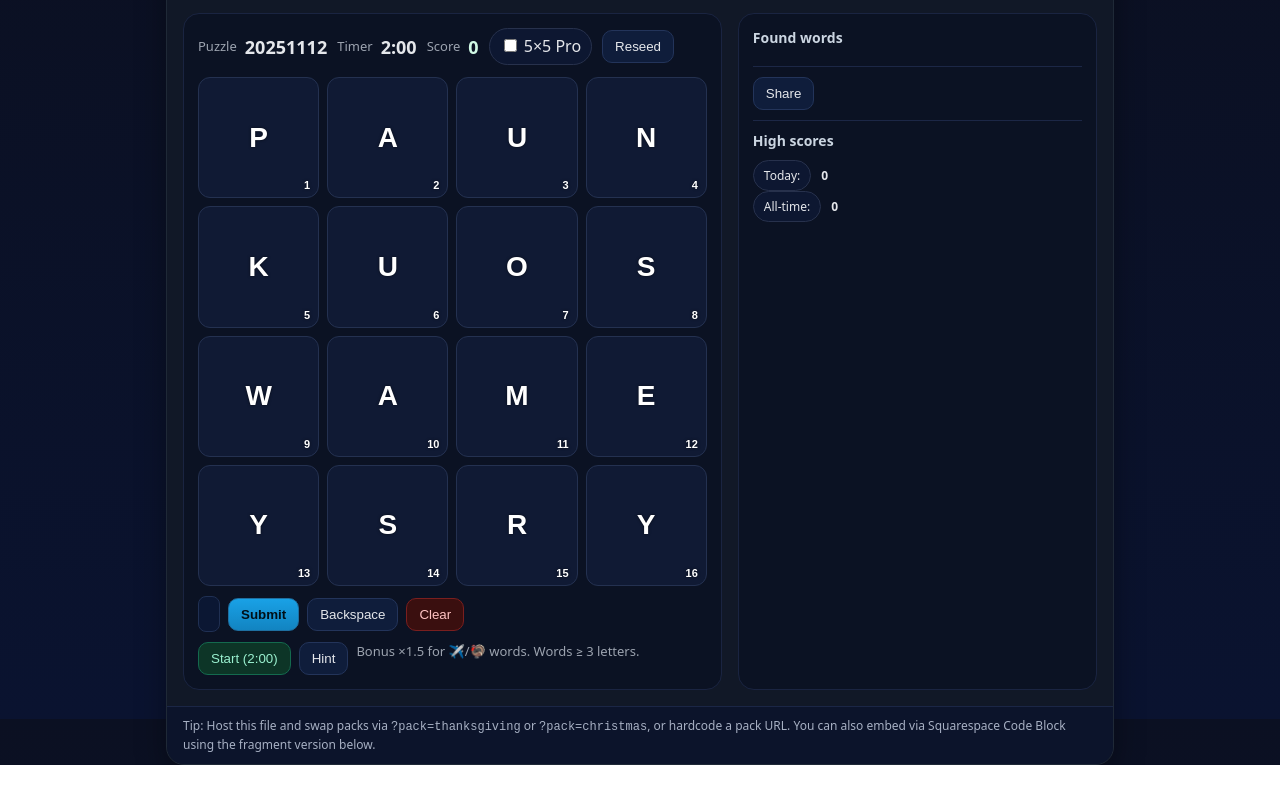
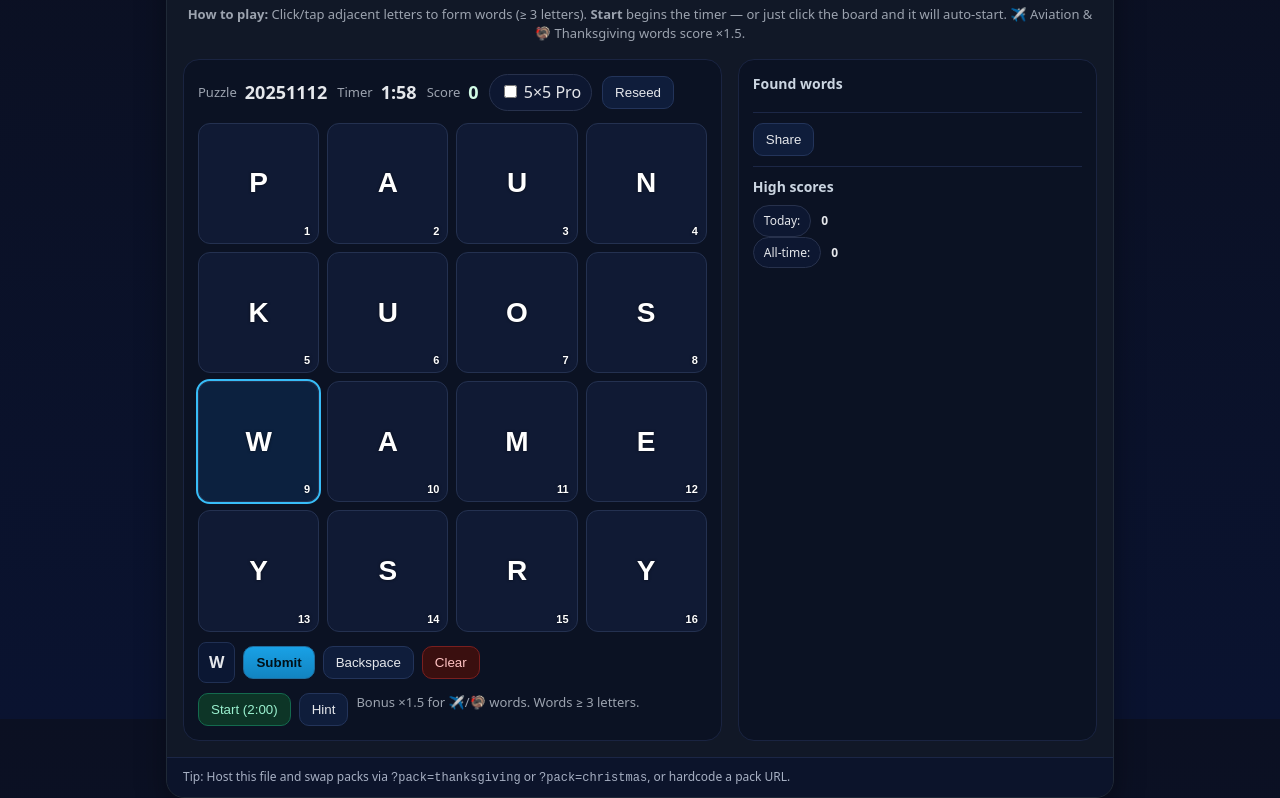
Before and after one commit to Keith-PAI/blog-word-game, a plain HTML site: page index.html in a window 1280 px wide. Both pictures are taken after a click on the button "Letter W". Shown: the part 81-879 px from the top of the page. Before the commit the page ends 846 px from the top, so only its background shows below. Drawn offline with Linux system fonts and the light colour scheme.

Commit message:
Update index.html
White letters (high contrast)
Clear “How to Play” blurb
Auto-start on first tile click (so it works even if Start is ignored)
Start button fixed and robust
Smart Hint (only shows a word that’s actually buildable from today’s letters)
Same JSON word-pack loader (?pack=thanksgiving / ?pack=christmas)

```diff
--- a/index.html
+++ b/index.html
@@ -27,12 +27,11 @@
   .grid.size-4{grid-template-columns:repeat(4,1fr)}
   .grid.size-5{grid-template-columns:repeat(5,1fr)}
   .tile{aspect-ratio:1/1;background:#101a34;border:1px solid #243150;border-radius:12px;display:flex;align-items:center;justify-content:center;font-size:28px;font-weight:800;cursor:pointer;position:relative;transition:transform .05s}
-  .tile:active{transform:scale(.98)} .tile.sel{outline:2px solid var(--aviation);background:#0c213f}
+  .tile:active{transform:scale(.98)}
+  .tile.sel{outline:2px solid var(--aviation);background:#0c213f}
   .tile .sub{position:absolute;bottom:6px;right:8px;font-size:11px;color:#94a3b8}
-  .tile span {
-  color: #fff !important;   /* make the letter white */
-  text-shadow: 0 0 3px rgba(0,0,0,0.6); /* soft outline for contrast */
-}
+  /* High-contrast letters */
+  .tile span{color:#fff !important;text-shadow:0 0 3px rgba(0,0,0,.6)}
   .controls{display:flex;gap:8px;flex-wrap:wrap;margin-top:10px}
   .btn{background:#0f1d3b;border:1px solid #23345a;color:var(--ink);padding:8px 12px;border-radius:10px;cursor:pointer}
   .btn.primary{background:linear-gradient(180deg,#19a1e6,#1284c1);border-color:#1e6fa1;color:#001018;font-weight:700}
@@ -67,6 +66,12 @@
         <button class="tab" data-tab="anagram" aria-pressed="false">Luggage Tag Shuffle</button>
       </nav>
     </header>
+
+    <!-- Friendly instructions -->
+    <div class="hint" style="text-align:center;margin:8px 16px 0;">
+      <b>How to play:</b> Click/tap adjacent letters to form words (≥ 3 letters). <b>Start</b> begins the timer —
+      or just click the board and it will auto-start. ✈️ Aviation & 🦃 Thanksgiving words score ×1.5.
+    </div>
 
     <section id="grid" class="content">
       <div class="card">
@@ -140,161 +145,76 @@
     </section>
 
     <div class="footer-note">
-      Tip: Host this file and swap packs via <code>?pack=thanksgiving</code> or <code>?pack=christmas</code>, or hardcode a pack URL. You can also embed via Squarespace Code Block using the fragment version below.
+      Tip: Host this file and swap packs via <code>?pack=thanksgiving</code> or <code>?pack=christmas</code>, or hardcode a pack URL.
     </div>
   </div>
 </div>
 
 <script>
-/* =============================== */
-/* Word Pack Loader + Overrides    */
-/* =============================== */
-
-// Defaults (can be overridden by pack)
+/* ========= Pack loader / overrides ========= */
 window.__GRID_TIMER_SEC = 120;
 window.__ANA_TIMER_SEC  = 60;
 window.__SEED_SALT = "";
 
-// Allow selecting pack via URL:
-//  - ?pack=christmas     -> loads ./packs/christmas.json
-//  - ?packUrl=https://...json  -> loads that URL directly
 const urlParams = new URL(location.href).searchParams;
-const packParam = urlParams.get('pack');     // e.g., "thanksgiving" or "christmas"
+const packParam = urlParams.get('pack');
 const packUrlParam = urlParams.get('packUrl');
-const PACK_BASE = 'packs/';                  // folder under your site root when hosting
-let WORDPACK_URL = '';                       // set below
-
-if (packUrlParam) {
-  WORDPACK_URL = packUrlParam;
-} else if (packParam) {
-  WORDPACK_URL = PACK_BASE + packParam + '.json';
-} else {
-  WORDPACK_URL = PACK_BASE + 'thanksgiving.json'; // default
-}
+const PACK_BASE = 'packs/';
+let WORDPACK_URL = packUrlParam ? packUrlParam : PACK_BASE + (packParam || 'thanksgiving') + '.json';
 
 let PACK = null;
-
-async function loadWordPack() {
-  if (!WORDPACK_URL) return null;
-  try {
-    const res = await fetch(WORDPACK_URL, { mode: 'cors', cache: 'no-cache' });
-    if (!res.ok) throw new Error(res.status + " " + res.statusText);
-    return await res.json();
-  } catch (e) {
-    console.warn("Word pack load failed; using built-ins:", e);
-    return null;
+async function loadWordPack(){
+  try{
+    const r = await fetch(WORDPACK_URL, {mode:'cors', cache:'no-cache'});
+    if(!r.ok) throw new Error(r.status);
+    return await r.json();
+  }catch(e){ console.warn('Pack load failed', e); return null; }
+}
+function applyWordPack(pack){
+  if(!pack) return;
+  if(pack.meta?.name) document.getElementById('packName').textContent = pack.meta.name;
+  if(pack.settings){
+    if(typeof pack.settings.gridTimerSec==='number') window.__GRID_TIMER_SEC = pack.settings.gridTimerSec;
+    if(typeof pack.settings.anagramTimerSec==='number') window.__ANA_TIMER_SEC = pack.settings.anagramTimerSec;
+    if(pack.settings.seedSalt) window.__SEED_SALT = String(pack.settings.seedSalt);
+  }
+  if(pack.grid){
+    if(Array.isArray(pack.grid.core_words)){ CORE_WORDS.clear(); pack.grid.core_words.forEach(w=>CORE_WORDS.add(String(w).toLowerCase())); }
+    if(Array.isArray(pack.grid.golden_words)){ GOLDEN_WORDS.clear(); pack.grid.golden_words.forEach(w=>GOLDEN_WORDS.add(String(w).toLowerCase())); }
+    if(Array.isArray(pack.grid.iata)){ IATA.splice(0,IATA.length,...pack.grid.iata.map(x=>String(x).toUpperCase())); IATA.forEach(c=>CORE_WORDS.add(c.toLowerCase())); }
+    if(Array.isArray(pack.grid.letter_bag)&&pack.grid.letter_bag.length){ LETTER_BAG.splice(0,LETTER_BAG.length,...pack.grid.letter_bag.map(ch=>String(ch).toUpperCase())); }
+  }
+  if(Array.isArray(pack.anagrams)&&pack.anagrams.length){
+    ANA_ROUNDS.splice(0,ANA_ROUNDS.length, ...pack.anagrams.map(r=>({answer:String(r.answer||'').toUpperCase(), clue:String(r.clue||''), letters:String(r.letters||'')})));
   }
 }
 
-function applyWordPack(pack) {
-  if (!pack) return;
+/* ========= Helpers ========= */
+function yyyymmddKey(d=new Date()){const dt=new Date(d.getFullYear(),d.getMonth(),d.getDate());return dt.toISOString().slice(0,10)}
+function mulberry32(a){return function(){let t=a+=0x6D2B79F5;t=Math.imul(t^t>>>15,t|1);t^=t+Math.imul(t^t>>>7,t|61);return ((t^t>>>14)>>>0)/4294967296;}}
+function seededFromDate(extra=0){const k=yyyymmddKey()+(window.__SEED_SALT||"");let h=2166136261>>>0;for(let i=0;i<k.length;i++){h^=k.charCodeAt(i);h=Math.imul(h,16777619)}h=(h+extra)>>>0;return mulberry32(h)}
+function randChoice(rng,arr){return arr[Math.floor(rng()*arr.length)]}
+const $=s=>document.querySelector(s); const $$=s=>Array.from(document.querySelectorAll(s));
 
-  // Title
-  if (pack.meta && pack.meta.name) {
-    document.getElementById('packName').textContent = pack.meta.name;
-  }
+/* ========= Defaults / dictionaries ========= */
+const GOLDEN_WORDS=new Set(["turkey","gravy","stuffing","cranberry","pumpkin","pie","family","thanks","thankful","gratitude","harvest","leftovers","boarding","pushback","deice","atis","notam","ils","queue","taxi","apron","gate","gatehold","slots","hub","layover","cabin","crew","runway","tower","radar","flare","final","rotate","vector","hold","ifr","vfr","squawk","pilot","captain","copilot","fa","rwy"]);
+const IATA=["ATL","ORD","DFW","DEN","LAX","JFK","EWR","BOS","IAD","DCA","MCO","PHX","CLT","MSP","SFO","SEA","MIA","BWI","DTW","FLL","TPA","IAH","SLC","SAN","PDX","LAS","PHL","AUS"];
+const CORE_WORDS=new Set(["air","run","way","gate","bag","tag","fly","pilot","crew","seat","meal","line","queue","flare","final","hold","note","ice","deice","taxi","apron","fast","slow","thank","thanks","thankful","family","gravy","turkey","pie","pumpkin","yams","stuffing","table","plate","fork","spoon","leftovers","home","visit","host","guest","harvest","corn","squash","apple","cider"]); IATA.forEach(c=>CORE_WORDS.add(c.toLowerCase()));
+const LETTER_BAG=[..."EEEEEEEEEEEE",..."AAAAAAAAA",..."IIIIIIIII",..."OOOOOOOO","N","N","N","N","N","N","R","R","R","R","R","T","T","T","T","T","L","L","L","L","S","S","S","S","D","D","D","D","G","G","G","U","U","U","H","H","H","C","C","C","M","M","M","B","P","F","Y","W","K","V","J","X","Z","Q",..."RUNWAYTHANKSAVIONTURKEYPIEBOARDGATEHOLD"];
+const ANA_ROUNDS=[{answer:"JFK",clue:"NYC Thanksgiving traffic (IATA)",letters:"KJF"},{answer:"TURKEY",clue:"Centerpiece of many tables",letters:"UETKRY"},{answer:"GATE",clue:"Where boarding begins",letters:"GT AE"},{answer:"GRAVY",clue:"Pours over potatoes",letters:"VGYRA"},{answer:"NOTAM",clue:"Pilots are thankful for timely…",letters:"MTOAN"},{answer:"LAYOVER",clue:"An unexpected holiday in a hub",letters:"RLYOAVE"},{answer:"PIE",clue:"Pumpkin or apple",letters:"EIP"},{answer:"DEICE",clue:"Cold-weather ground operation",letters:"ECEDI"},{answer:"ATL",clue:"Busiest US airport overall",letters:"TLA"},{answer:"FAMILY",clue:"Reason for the season",letters:"MALYIF"}];
 
-  // Settings
-  if (pack.settings) {
-    if (typeof pack.settings.gridTimerSec === 'number') window.__GRID_TIMER_SEC = pack.settings.gridTimerSec;
-    if (typeof pack.settings.anagramTimerSec === 'number') window.__ANA_TIMER_SEC = pack.settings.anagramTimerSec;
-    if (pack.settings.seedSalt) window.__SEED_SALT = String(pack.settings.seedSalt);
-  }
-
-  // Grid words
-  if (pack.grid) {
-    if (Array.isArray(pack.grid.core_words)) {
-      CORE_WORDS.clear();
-      pack.grid.core_words.forEach(w => CORE_WORDS.add(String(w).toLowerCase()));
-    }
-    if (Array.isArray(pack.grid.golden_words)) {
-      GOLDEN_WORDS.clear();
-      pack.grid.golden_words.forEach(w => GOLDEN_WORDS.add(String(w).toLowerCase()));
-    }
-    if (Array.isArray(pack.grid.iata)) {
-      IATA.splice(0, IATA.length, ...pack.grid.iata.map(x => String(x).toUpperCase()));
-      IATA.forEach(c => CORE_WORDS.add(c.toLowerCase()));
-    }
-    if (Array.isArray(pack.grid.letter_bag) && pack.grid.letter_bag.length) {
-      LETTER_BAG.splice(0, LETTER_BAG.length, ...pack.grid.letter_bag.map(ch => String(ch).toUpperCase()));
-    }
-  }
-
-  // Anagrams
-  if (Array.isArray(pack.anagrams) && pack.anagrams.length) {
-    ANA_ROUNDS.splice(0, ANA_ROUNDS.length,
-      ...pack.anagrams.map(r => ({
-        answer: String(r.answer || "").toUpperCase(),
-        clue: String(r.clue || ""),
-        letters: String(r.letters || "")
-      }))
-    );
-  }
-}
-
-/* =============================== */
-/* Core helpers (unchanged)        */
-/* =============================== */
-const tzOffsetMinutes = new Date().getTimezoneOffset();
-function yyyymmddKey(d=new Date()){
-  const dt = new Date(d.getFullYear(), d.getMonth(), d.getDate());
-  return dt.toISOString().slice(0,10);
-}
-function mulberry32(a){return function(){let t=a+=0x6D2B79F5;t=Math.imul(t^t>>>15,t|1);t^=t+Math.imul(t^t>>>7,t|61);return ((t^t>>>14)>>>0)/4294967296;}}
-function seededFromDate(extra=0){
-  const k = yyyymmddKey() + (window.__SEED_SALT || "");
-  let h=2166136261>>>0; for (let i=0;i<k.length;i++){h^=k.charCodeAt(i);h=Math.imul(h,16777619);} h=(h+extra)>>>0;
-  return mulberry32(h);
-}
-function randChoice(rng, arr){return arr[Math.floor(rng()*arr.length)]}
-const $ = sel => document.querySelector(sel);
-const $$ = sel => Array.from(document.querySelectorAll(sel));
-
-/* =============================== */
-/* Dictionaries (fallback defaults)*/
-/* =============================== */
-const GOLDEN_WORDS = new Set([
-  "turkey","gravy","stuffing","cranberry","pumpkin","pie","family","thanks","thankful","gratitude","harvest","leftovers",
-  "boarding","pushback","deice","de-ice","atis","notam","ils","queue","taxi","apron","gate","gatehold","slots","hub","layover","cabin","crew","runway","tower","radar","flare","final","rotate","vector","hold","ifr","vfr","squawk","pilot","captain","copilot","fa","rwy"
-]);
-const IATA = ["ATL","ORD","DFW","DEN","LAX","JFK","EWR","BOS","IAD","DCA","MCO","PHX","CLT","MSP","SFO","SEA","MIA","BWI","DTW","FLL","TPA","IAH","SLC","SAN","PDX","LAS","PHL","AUS"];
-const CORE_WORDS = new Set(["air","run","way","gate","bag","tag","fly","pilot","crew","seat","meal","line","queue","flare","final","hold","note","ice","deice","taxi","apron","fast","slow","thank","thanks","thankful","family","gravy","turkey","pie","pumpkin","yams","meal","stuff","stuffing","serve","table","plate","fork","spoon","leftovers","home","visit","host","guest","fall","autumn","harvest","corn","squash","apple","cider"]);
-IATA.forEach(c=>CORE_WORDS.add(c.toLowerCase()));
-const LETTER_BAG = [
-  ..."EEEEEEEEEEEE", ..."AAAAAAAAA", ..."IIIIIIIII", ..."OOOOOOOO",
-  ..."NNNNNN","RRRRRR","TTTTTT","LLLLL","SSSSS","DDDDD","GGGG","UUUU","HHHH","CCCC","MMM",
-  "B","P","F","Y","W","K","V","J","X","Z","Q",
-  ..."RUNWAYTHANKSAVIONTURKEYPIEBOARDGATEHOLD"
-];
-const ANA_ROUNDS = [
-  {answer:"JFK", clue:"NYC Thanksgiving traffic (IATA)", letters:"KJF"},
-  {answer:"TURKEY", clue:"Centerpiece of many tables", letters:"UETKRY"},
-  {answer:"GATE", clue:"Where boarding begins", letters:"GT AE"},
-  {answer:"GRAVY", clue:"Pours over potatoes", letters:"VGYRA"},
-  {answer:"NOTAM", clue:"Pilots are thankful for timely…", letters:"MTOAN"},
-  {answer:"LAYOVER", clue:"An unexpected holiday in a hub", letters:"RLYOAVE"},
-  {answer:"PIE", clue:"Pumpkin or apple", letters:"EIP"},
-  {answer:"DEICE", clue:"Cold-weather ground operation", letters:"ECEDI"},
-  {answer:"ATL", clue:"Busiest US airport overall", letters:"TLA"},
-  {answer:"FAMILY", clue:"Reason for the season", letters:"MALYIF"}
-];
-
-/* =============================== */
-/* Tabs                            */
-/* =============================== */
+/* ========= Tabs ========= */
 $$('.tab').forEach(btn=>{
   btn.addEventListener('click', ()=>{
     $$('.tab').forEach(b=>{b.classList.remove('active'); b.setAttribute('aria-pressed','false')});
     btn.classList.add('active'); btn.setAttribute('aria-pressed','true');
-    const tab = btn.dataset.tab;
+    const tab=btn.dataset.tab;
     if(tab==='grid'){ $('#grid').classList.remove('hidden'); $('#anagram').classList.add('hidden'); $('#anagram').setAttribute('aria-hidden','true'); }
     else { $('#anagram').classList.remove('hidden'); $('#grid').classList.add('hidden'); $('#anagram').setAttribute('aria-hidden','false'); }
   });
 });
 
-/* =============================== */
-/* Mode A: Word Grid               */
-/* =============================== */
+/* ========= Grid mode ========= */
 let gridSize=4,rng=seededFromDate(0),tiles=[],selection=[],found=new Set(),running=false,timeLeft=120,timerId=null,score=0;
 const LSKEY="tgx_airlift_scores";const todayKey=yyyymmddKey();
 function loadScores(){try{return JSON.parse(localStorage.getItem(LSKEY)||"{}")}catch(e){return {}}}
@@ -302,37 +222,69 @@ function saveScores(bt,ba){const o=loadScores();o.bestAll=Math.max(ba,o.bestAll|
 function updateScoreboard(){const o=loadScores();$('#bestToday').textContent=(o.bestByDay&&o.bestByDay[todayKey])||0;$('#bestAll').textContent=o.bestAll||0}
 function makeGrid(){const wrap=$('#gridWrap');wrap.innerHTML='';wrap.classList.toggle('size-5',gridSize===5);wrap.classList.toggle('size-4',gridSize===4);tiles=[];const count=gridSize*gridSize;for(let i=0;i<count;i++){const ch=randChoice(rng,LETTER_BAG);const tile=document.createElement('button');tile.className='tile';tile.setAttribute('aria-label',`Letter ${ch}`);tile.dataset.index=i;tile.dataset.letter=ch.toLowerCase();tile.innerHTML=`<span>${ch}</span><span class="sub">${i+1}</span>`;tile.addEventListener('click',()=>toggleSelect(i));tiles.push(tile);wrap.appendChild(tile)}selection=[];updateCurrentWord()}
 function indexNeighbors(i){const n=[];const r=Math.floor(i/gridSize);const c=i%gridSize;for(let dr=-1;dr<=1;dr++){for(let dc=-1;dc<=1;dc++){if(dr===0&&dc===0)continue;const rr=r+dr,cc=c+dc;if(rr>=0&&rr<gridSize&&cc>=0&&cc<gridSize)n.push(rr*gridSize+cc)}}return n}
-function toggleSelect(i){if(!running)return;if(selection.length===0){selection=[i];tiles[i].classList.add('sel');updateCurrentWord();return}const last=selection[selection.length-1];if(selection.includes(i)){if(i===last){selection.pop();tiles[i].classList.remove('sel');updateCurrentWord()}return}const neighbors=indexNeighbors(last);if(neighbors.includes(i)){selection.push(i);tiles[i].classList.add('sel');updateCurrentWord()}}
 function currentWordStr(){return selection.map(i=>tiles[i].dataset.letter).join('')}
 function clearSelection(){selection.forEach(i=>tiles[i].classList.remove('sel'));selection=[];updateCurrentWord()}
 function backspaceSelection(){const i=selection.pop();if(i!=null)tiles[i].classList.remove('sel');updateCurrentWord()}
 function wordScore(w){let pts=w.length;if(w.length>=5)pts+=2;let mult=1;if(GOLDEN_WORDS.has(w)||IATA.includes(w.toUpperCase()))mult=1.5;return Math.round(pts*mult)}
-function acceptWord(w){if(found.has(w))return{ok:false,msg:"Already found."};if(!isValidWord(w))return{ok:false,msg:"Not in word list."};found.add(w);const pts=wordScore(w);score+=pts;$('#score').textContent=score;renderFound();return{ok:true,pts}}
 function isValidWord(w){if(w.length<3)return false;if(CORE_WORDS.has(w))return true;if(IATA.includes(w.toUpperCase()))return true;if(GOLDEN_WORDS.has(w))return true;return false}
 function renderFound(){const box=$('#foundList');box.innerHTML='';const items=Array.from(found).sort((a,b)=>b.length-a.length||a.localeCompare(b));for(const w of items){const row=document.createElement('div');row.className='item';const isGold=GOLDEN_WORDS.has(w)||IATA.includes(w.toUpperCase());row.innerHTML=`<span>${w.toUpperCase()}</span><span class="tag ${isGold?'gold':''}">${wordScore(w)} pts</span>`;box.appendChild(row)}}
 function updateCurrentWord(){$('#currentWord').textContent=currentWordStr().toUpperCase()}
+
+/* Start/Timer (robust) */
 function startTimer(){running=true;timeLeft=window.__GRID_TIMER_SEC;$('#startBtn').disabled=true;tickGridTimer()}
 function tickGridTimer(){const m=Math.floor(timeLeft/60),s=timeLeft%60;$('#timer').textContent=`${m}:${s.toString().padStart(2,'0')}`;if(timeLeft<=0){running=false;$('#startBtn').disabled=false;const o=loadScores();const bt=Math.max(score,(o.bestByDay&&o.bestByDay[todayKey])||0);const ba=Math.max(score,o.bestAll||0);saveScores(bt,ba);updateScoreboard();return}timeLeft--;timerId=setTimeout(tickGridTimer,1000)}
 function reseed(){rng=seededFromDate(Math.floor(Math.random()*1e9)>>>0);makeGrid();resetRound()}
 function resetRound(){found.clear();renderFound();score=0;$('#score').textContent=score;clearSelection();if(timerId)clearTimeout(timerId);running=false;$('#startBtn').disabled=false;$('#timer').textContent=formatTime(window.__GRID_TIMER_SEC)}
 function formatTime(sec){const m=Math.floor(sec/60),s=sec%60;return `${m}:${s.toString().padStart(2,'0')}`}
-document.addEventListener('keydown',(e)=>{if($('#anagram')&&!$('#anagram').classList.contains('hidden'))return;if(!running)return;if(e.key==='Enter'){submitCurrent()}else if(e.key==='Backspace'){e.preventDefault();backspaceSelection()}else if(e.key==='Escape'){clearSelection()}})
-function shareText(){const id=$('#puzzleId').textContent;const items=Array.from(found);const tally=items.length;const stars="✈️".repeat(Math.min(5,Math.max(1,Math.floor(score/20))));const pname=$('#packName').textContent;return [`${pname} — Runway Rumble #${id}`,`Score: ${score}  Words: ${tally}  Grid: ${gridSize}×${gridSize}  ${stars}`,items.slice(0,10).map(w=>w.toUpperCase()).join(" · "), "Play on: "+location.hostname].filter(Boolean).join("\n")}
-function randomHint(){const list=[...GOLDEN_WORDS,...IATA.map(x=>x.toLowerCase())];return list[Math.floor(seededFromDate(42)()*list.length)].toUpperCase()}
-function initGridMode(){gridSize=$('#hard').checked?5:4;rng=seededFromDate(0);makeGrid();resetRound();$('#puzzleId').textContent=yyyymmddKey().replaceAll('-','')}
+
+/* Auto-start & pre-selection visual feedback */
+function safeStartIfNeeded(){ if(!running) startTimer(); }
+const _origToggleSelect = function(i){
+  if(selection.length===0){selection=[i];tiles[i].classList.add('sel');updateCurrentWord();return}
+  const last=selection[selection.length-1];if(selection.includes(i)){if(i===last){selection.pop();tiles[i].classList.remove('sel');updateCurrentWord()}return}
+  const neighbors=indexNeighbors(last);if(neighbors.includes(i)){selection.push(i);tiles[i].classList.add('sel');updateCurrentWord()}
+};
+function toggleSelect(i){
+  if(!running){ // allow visuals even before starting
+    _origToggleSelect(i); return;
+  }
+  _origToggleSelect(i);
+}
+
+/* Events */
 $('#hard').addEventListener('change',()=>{gridSize=$('#hard').checked?5:4;initGridMode()});
 $('#startBtn').addEventListener('click',()=>startTimer());
+$('#gridWrap').addEventListener('click',safeStartIfNeeded);
 $('#reshuffle').addEventListener('click',reseed);
 $('#submitWord').addEventListener('click',submitCurrent);
 $('#clearSel').addEventListener('click',clearSelection);
 $('#backspace').addEventListener('click',backspaceSelection);
-$('#hintBtn').addEventListener('click',()=>{const h=randomHint();$('#shareMsg').textContent=`Try to find: ${h}`;setTimeout(()=>$('#shareMsg').textContent='',3000)});
-$('#shareBtn').addEventListener('click',async()=>{const txt=shareText();try{await navigator.clipboard.writeText(txt);$('#shareMsg').textContent='Result copied!'}catch(e){$('#shareMsg').textContent='Copy failed — select & copy.'}setTimeout(()=>$('#shareMsg').textContent='',4000)});
-function submitCurrent(){if(!running)return;const w=currentWordStr();const res=acceptWord(w);$('#shareMsg').textContent=res.ok?`+${wordScore(w)} for ${w.toUpperCase()}`:res.msg;clearSelection();setTimeout(()=>$('#shareMsg').textContent='',1800)}
+document.addEventListener('keydown',(e)=>{if($('#anagram')&&!$('#anagram').classList.contains('hidden'))return;if(e.key==='Enter'){submitCurrent()}else if(e.key==='Backspace'){e.preventDefault();backspaceSelection()}else if(e.key==='Escape'){clearSelection()}});
 
-/* =============================== */
-/* Mode B: Anagrams                */
-/* =============================== */
+/* Smarter Hint: only suggest a word buildable from current letters (bag check) */
+$('#hintBtn').addEventListener('click',()=>{
+  const pool=[...GOLDEN_WORDS, ...IATA.map(x=>x.toLowerCase())];
+  const letters=tiles.map(t=>t.dataset.letter);
+  function canBuild(word){
+    const bag=letters.slice();
+    for(const ch of word.toLowerCase()){
+      const ix=bag.indexOf(ch); if(ix===-1) return false; bag.splice(ix,1);
+    }
+    return true;
+  }
+  const candidates=pool.filter(w=>w.length>=3 && canBuild(w));
+  const hint=candidates.length ? candidates[Math.floor(Math.random()*candidates.length)] : 'ANY AVIATION WORD';
+  $('#shareMsg').textContent=`Try to find: ${hint.toUpperCase()}`;
+  setTimeout(()=>$('#shareMsg').textContent='',3000);
+});
+
+function submitCurrent(){if(!selection.length)return;const w=currentWordStr();if(!running) safeStartIfNeeded(); if(found.has(w)){toast('Already found.'); clearSelection();return;} if(!isValidWord(w)){toast('Not in word list.'); clearSelection();return;} found.add(w);const pts=wordScore(w);score+=pts;$('#score').textContent=score;renderFound();toast(`+${pts} for ${w.toUpperCase()}`);clearSelection()}
+function toast(msg){$('#shareMsg').textContent=msg;setTimeout(()=>$('#shareMsg').textContent='',1800)}
+
+function randomHint(){const list=[...GOLDEN_WORDS,...IATA.map(x=>x.toLowerCase())];return list[Math.floor(seededFromDate(42)()*list.length)].toUpperCase()}
+function initGridMode(){gridSize=$('#hard').checked?5:4;rng=seededFromDate(0);makeGrid();resetRound();$('#puzzleId').textContent=yyyymmddKey().replaceAll('-','')}
+
+/* ========= Anagram mode (unchanged basics) ========= */
 let anaIx=0, anaScore=0, anaTimer=0, anaTimerId=null, anaStreak=0, anaBest=0;
 function setAnaRound(i){const r=ANA_ROUNDS[i];$('#anaRound').textContent=`${i+1} / ${ANA_ROUNDS.length}`;$('#scramble').textContent=r.letters.replace(/\s+/g,'').toUpperCase();$('#clue').textContent=r.clue;$('#anaInput').value='';$('#anaFeedback').textContent=''}
 function startAna(){anaIx=0;anaScore=0;anaStreak=0;$('#anaScore').textContent=anaScore;$('#anaStreak').textContent=anaStreak;setAnaRound(0);startAnaTimer()}
@@ -343,9 +295,7 @@ $('#anaSubmit').addEventListener('click',()=>anaSubmit(false));
 $('#anaSkip').addEventListener('click',()=>anaSubmit(true));
 $('#anaInput').addEventListener('keydown',(e)=>{if(e.key==='Enter')anaSubmit(false)});
 
-/* =============================== */
-/* Boot: load pack, then init      */
-/* =============================== */
+/* ========= Boot ========= */
 (async () => {
   PACK = await loadWordPack();
   applyWordPack(PACK);
```
